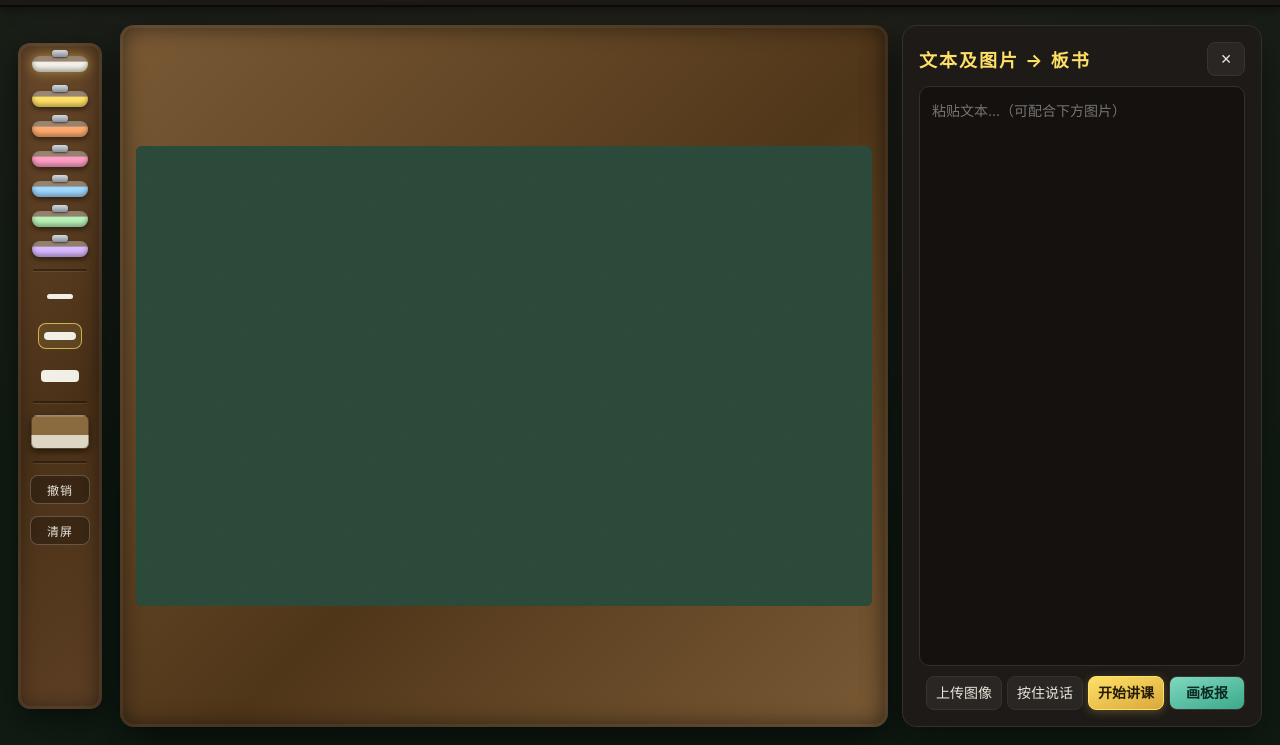
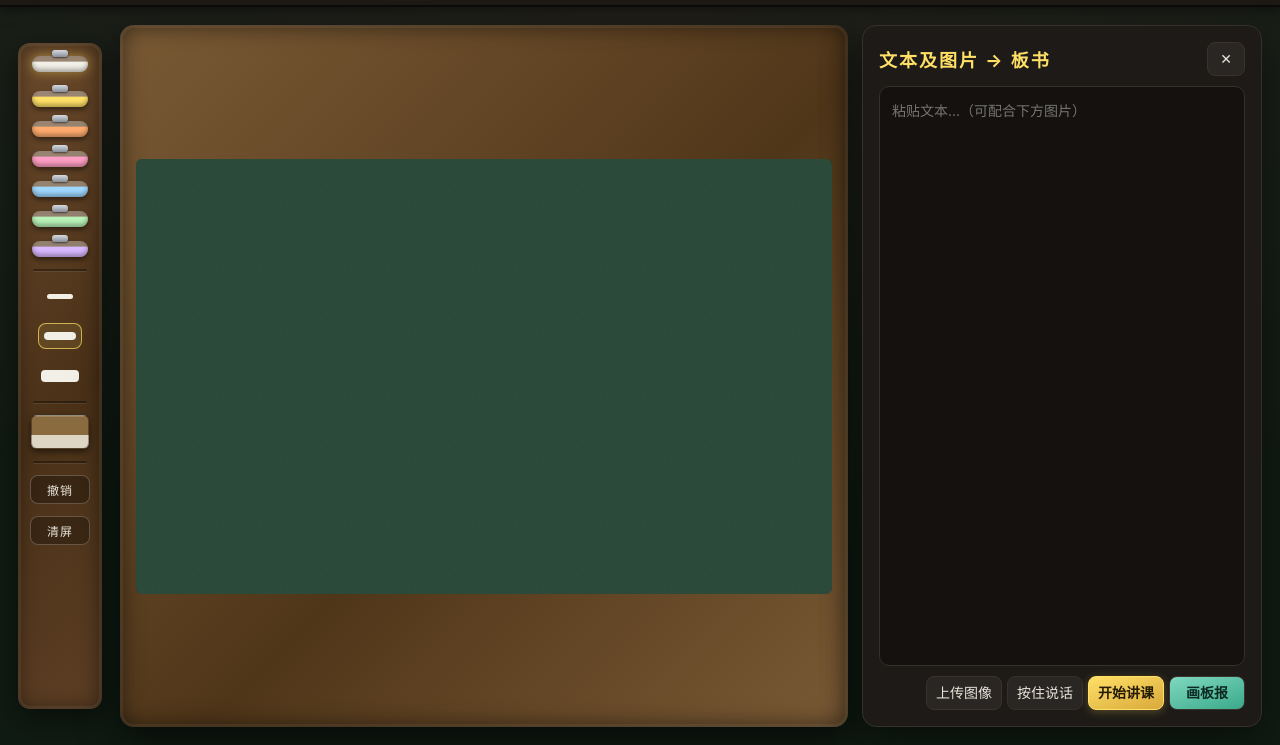
Before and after one commit to agi-hub/blackboard, a website: page public/index.html in a window 1280 px wide. Shown: the part 55-800 px from the top of the page. Drawn offline with Linux system fonts and the light colour scheme; no server answers; a small style sheet from the web is missing.

Commit message:
抽屉加宽 360→400px：英文模式 4 按钮一行（Start Lesson 文字长溢出换行）

```diff
--- a/public/index.html
+++ b/public/index.html
@@ -12,7 +12,7 @@
   <title>敲黑板</title>
   <!-- CDN 开源楷体兜底（霞鹜文楷）：本地楷体名全部失效的环境（如 Safari 26 某些配置）自动启用，按需切片下载 -->
   <link rel="stylesheet" href="https://cdn.jsdelivr.net/npm/lxgw-wenkai-webfont@1.7.0/style.css" />
-  <link rel="stylesheet" href="style.css?v=52" />
+  <link rel="stylesheet" href="style.css?v=53" />
   <!-- 英文界面手写风字体（Caveat）：html[lang=en] 时替换标题与按钮 -->
   <link rel="stylesheet" href="https://cdn.jsdelivr.net/npm/@fontsource/caveat@5.3.0/index.css" />
   <!-- 界面字体候选（Fontsource CDN）：中文手写/美术 5 款 + 英文手写 5 款 -->
--- a/public/style.css
+++ b/public/style.css
@@ -380,7 +380,7 @@ button {
 /* ---------- 右侧抽屉 ---------- */
 
 #drawer {
-  width: 360px;
+  width: 400px; /* 加宽：英文模式 4 按钮一行（Start Lesson/Upload Image 文字长） */
   flex-shrink: 0;
   background: var(--panel);
   border: 1px solid var(--panel-edge);
```
